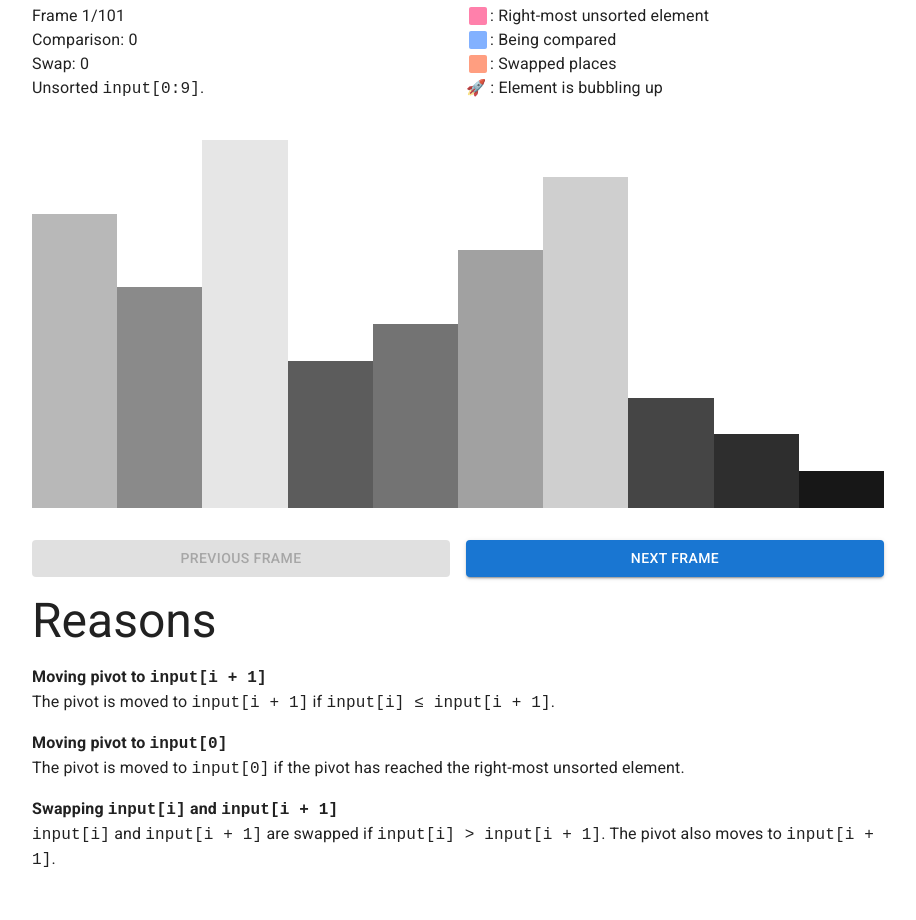
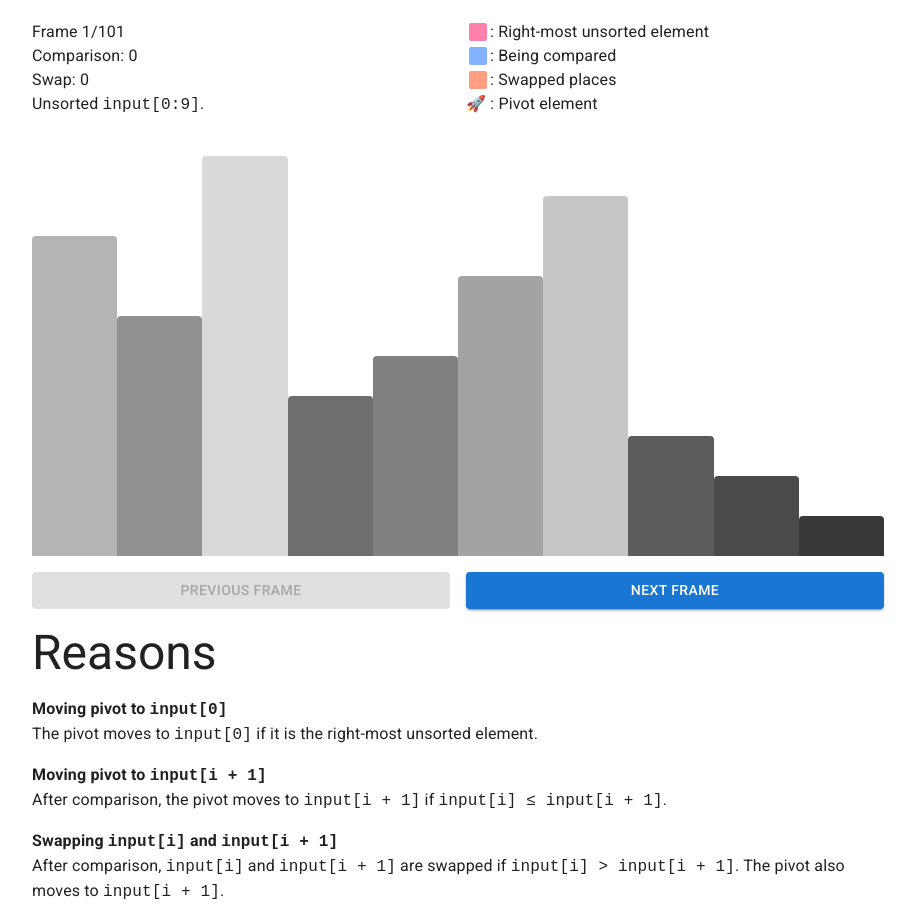
Before and after one commit to Eurydia/sorting-algorithm-visualizer, a React (Vite) app: page / in a window 1280 px wide. Shown: the part 220-1140 px from the top of the page, without its empty margins (182-1098 px from the left). Before the commit the page ends 1108 px from the top, so only its background shows below. Built offline with nearby package versions, Linux system fonts and the light colour scheme.

Commit message:
completed explanation for bubble sort

```diff
--- a/src/App.tsx
+++ b/src/App.tsx
@@ -1,6 +1,7 @@
 import { FC, Fragment, useState } from "react";
 
 import "./styles/App.css";
+import "./styles/renderer-element.css";
 
 import {
 	Container,
--- a/src/renderers/RendererBubbleSort/RendererBubbleSort.tsx
+++ b/src/renderers/RendererBubbleSort/RendererBubbleSort.tsx
@@ -3,7 +3,6 @@ import {
 	Box,
 	Button,
 	Grid,
-	Stack,
 	Typography,
 } from "@mui/material";
 import {
@@ -14,7 +13,10 @@ import {
 import { SquareRounded } from "@mui/icons-material";
 
 import { IconLabel } from "components/IconLabel";
-import { bubbleSort, FrameState } from "./helper";
+import {
+	bubbleSort,
+	FrameState,
+} from "./bubbleSort";
 
 type RendererElemenetProps = {
 	value: number;
@@ -38,9 +40,8 @@ const RendererElement: FC<
 	} = props;
 
 	const height: number = (value / maxValue) * 100;
-
 	let bgColor: string = `hsl(0, 0%, ${
-		(value / maxValue) * 90
+		(value / maxValue) * 70 + 15
 	}%)`;
 
 	if (rightMostUnsortedElement) {
@@ -59,10 +60,8 @@ const RendererElement: FC<
 		<Grid
 			item
 			xs={1}
+			className="renderer-element"
 			height={`${height}%`}
-			alignItems="flex-start"
-			display="flex"
-			justifyContent="center"
 			bgcolor={bgColor}
 		>
 			{bubbling ? "🚀" : ""}
@@ -138,15 +137,19 @@ export const RendererBubbleSort: FC<
 
 	return (
 		<Box>
-			<div id="bubble-sort">
-				<Typography variant="h3">
-					Bubble sort
-				</Typography>
-			</div>
 			<Grid
 				container
 				spacing={2}
 			>
+				<Grid
+					item
+					xs={12}
+					id="bubble-sort"
+				>
+					<Typography variant="h3">
+						Bubble sort
+					</Typography>
+				</Grid>
 				<Grid
 					item
 					xs={12}
@@ -201,10 +204,13 @@ export const RendererBubbleSort: FC<
 					/>
 					<IconLabel
 						icon="🚀"
-						label="Element is bubbling up"
+						label="Pivot element"
 					/>
 				</Grid>
-			</Grid>
+				<Grid
+					item
+					xs={12}
+				>
 					<Grid
 						container
 						columns={size}
@@ -212,7 +218,6 @@ export const RendererBubbleSort: FC<
 						flexDirection="row"
 						alignItems="flex-end"
 						height={`${heightPx}px`}
-				paddingY={2}
 					>
 						{currFrame.elementStates.map(
 							(value, index) => {
@@ -239,11 +244,7 @@ export const RendererBubbleSort: FC<
 							},
 						)}
 					</Grid>
-			<Grid
-				container
-				spacing={2}
-				paddingY={2}
-			>
+				</Grid>
 				<Grid
 					item
 					xs={6}
@@ -272,42 +273,57 @@ export const RendererBubbleSort: FC<
 						Next Frame
 					</Button>
 				</Grid>
-			</Grid>
-			<Stack spacing={2}>
+				<Grid
+					item
+					xs={12}
+				>
 					<Typography variant="h3">
 						Reasons
 					</Typography>
-				<div id="bubble-sort-move-pivot-to-next-element">
+				</Grid>
+				<Grid
+					item
+					xs={12}
+					id="bubble-sort-move-pivot-to-left-most-element"
+				>
+					<Typography fontWeight="bold">
+						Moving pivot to <code>input[0]</code>
+					</Typography>
+					<Typography>
+						The pivot moves to{" "}
+						<code>input[0]</code> if it is the
+						right-most unsorted element.
+					</Typography>
+				</Grid>
+				<Grid
+					item
+					xs={12}
+					id="bubble-sort-move-pivot-to-next-element"
+				>
 					<Typography fontWeight="bold">
 						Moving pivot to{" "}
 						<code>input[i + 1]</code>
 					</Typography>
 					<Typography>
-						The pivot is moved to{" "}
+						After comparison, the pivot moves to{" "}
 						<code>input[i + 1]</code> if{" "}
 						<code>
 							input[i] &le; input[i + 1]
 						</code>
 						.
 					</Typography>
-				</div>
-				<div id="bubble-sort-move-pivot-to-left-most-element">
-					<Typography fontWeight="bold">
-						Moving pivot to <code>input[0]</code>
-					</Typography>
-					<Typography>
-						The pivot is moved to{" "}
-						<code>input[0]</code> if the pivot has
-						reached the right-most unsorted
-						element.
-					</Typography>
-				</div>
-				<div id="bubble-sort-swap-elements">
+				</Grid>
+				<Grid
+					item
+					xs={12}
+					id="bubble-sort-swap-elements"
+				>
 					<Typography fontWeight="bold">
 						Swapping <code>input[i]</code> and{" "}
 						<code>input[i + 1]</code>
 					</Typography>
 					<Typography>
+						After comparison,{" "}
 						<code>input[i]</code> and{" "}
 						<code>input[i + 1]</code> are swapped
 						if{" "}
@@ -317,8 +333,8 @@ export const RendererBubbleSort: FC<
 						. The pivot also moves to{" "}
 						<code>input[i + 1]</code>.
 					</Typography>
-				</div>
-			</Stack>
+				</Grid>
+			</Grid>
 		</Box>
 	);
 };
--- a/src/renderers/RendererBubbleSort/helper.tsx
+++ b/src/renderers/RendererBubbleSort/bubbleSort.tsx
@@ -1,5 +1,5 @@
+import { Fragment, ReactNode } from "react";
 import { Link } from "@mui/material";
-import { ReactNode, Fragment } from "react";
 
 type IndexDetails = {
 	compared: number[];
--- /dev/null
+++ b/src/styles/renderer-element.css
@@ -0,0 +1,7 @@
+.renderer-element {
+	display: flex;
+	align-items: flex-start;
+	justify-content: center;
+	border-radius: 0.25rem 0.25rem 0 0;
+	background: red;
+}
```
Lines whose indentation alone changed are shown as unchanged.
